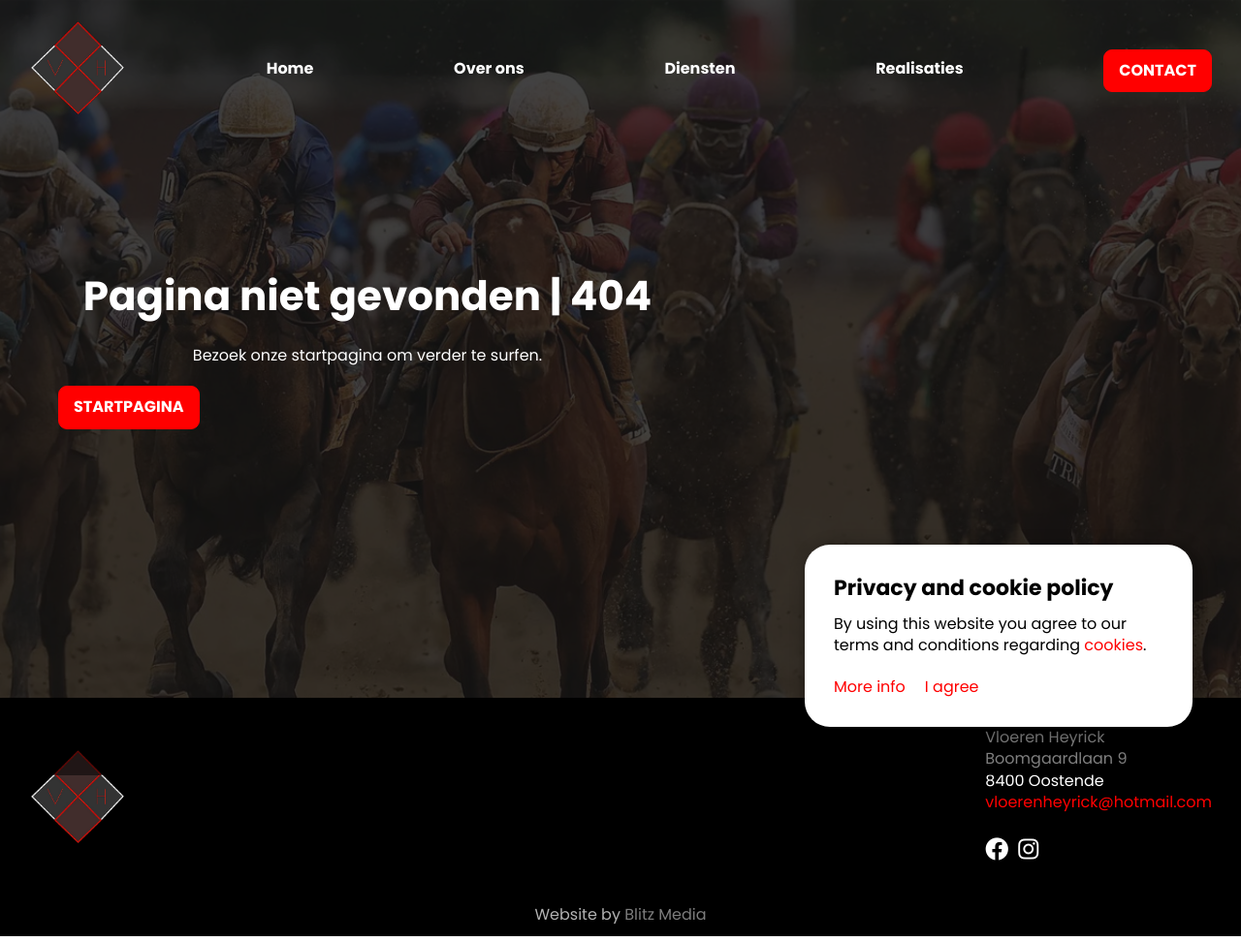
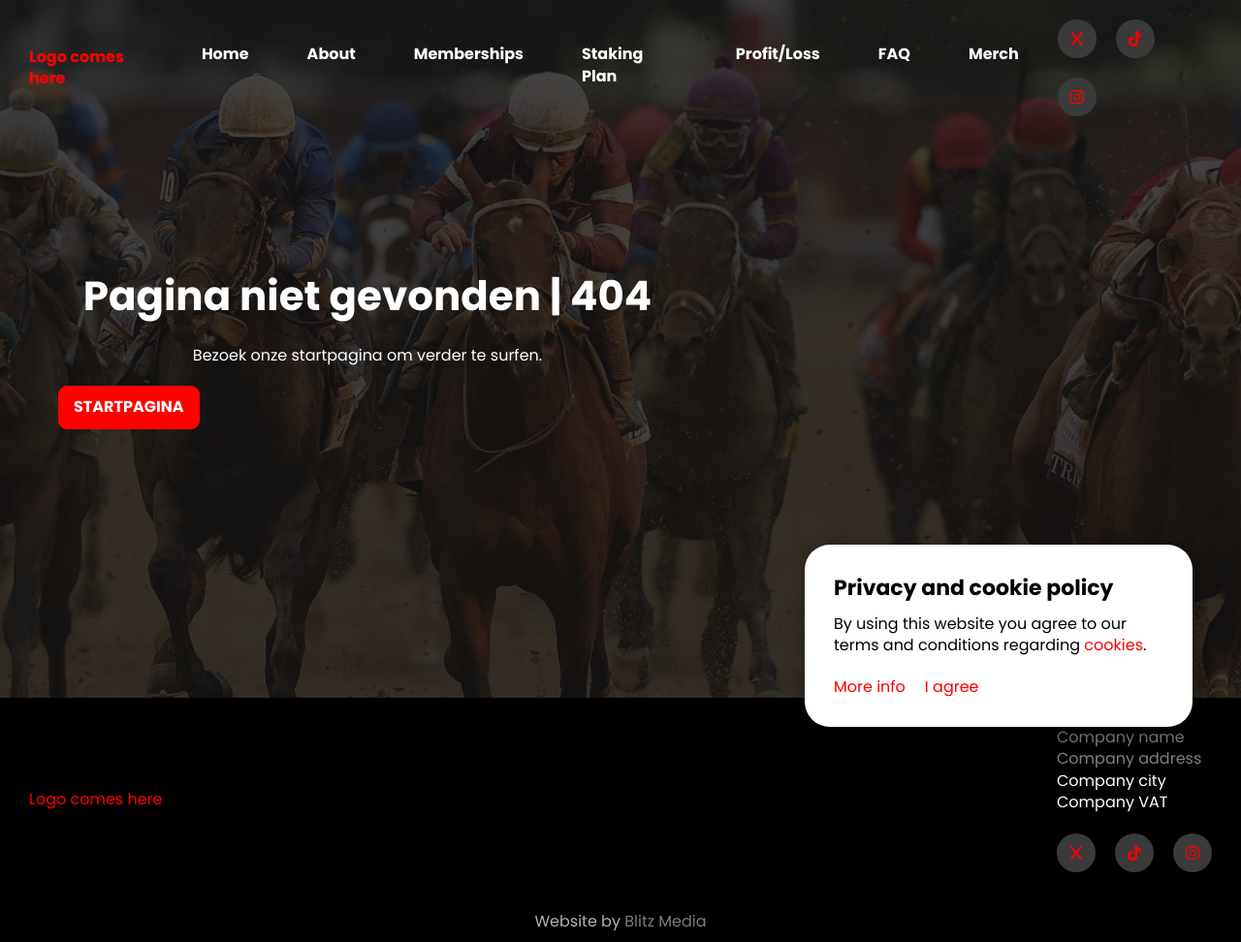
Before and after one commit to K1NGAARON/psa-website, a plain HTML site: page 404.html in a window 1280 px wide. Shown: the whole page at 97% size. Drawn offline with nearby package versions, Linux system fonts and the light colour scheme; files whose address does not match are found by name.

Commit message:
added gtm

```diff
--- a/404.html
+++ b/404.html
@@ -22,33 +22,64 @@
     <meta name="msapplication-TileColor" content="#da532c">
     <meta name="theme-color" content="#ffffff">
 
-
+    <!-- Google Tag Manager -->
+    <script>(function(w,d,s,l,i){w[l]=w[l]||[];w[l].push({'gtm.start':
+    new Date().getTime(),event:'gtm.js'});var f=d.getElementsByTagName(s)[0],
+    j=d.createElement(s),dl=l!='dataLayer'?'&l='+l:'';j.async=true;j.src=
+    'https://www.googletagmanager.com/gtm.js?id='+i+dl;f.parentNode.insertBefore(j,f);
+    })(window,document,'script','dataLayer','GTM-KDTLG5Z5');</script>
+    <!-- End Google Tag Manager -->
 </head>
 <body>
-
+    <!-- Google Tag Manager (noscript) -->
+    <noscript><iframe src="https://www.googletagmanager.com/ns.html?id=GTM-KDTLG5Z5"
+    height="0" width="0" style="display:none;visibility:hidden"></iframe></noscript>
+    <!-- End Google Tag Manager (noscript) -->
 
 <header>
     <div class="section header" id="header">
         <div class="row">
             <div class="container">
                 <a class="nav-logo" href="/">
-                    <img class="logo" src="/assets/logo/logo.png" alt="Logo">
+                    <!-- <img class="logo" src="/assets/logo/logo.png" alt="Logo"> -->
+                    Logo comes here
                 </a>
+
+                <nav class="navbar">
                     <a class="nav" href="/">
                         Home
                     </a>
-                <a class="nav" href="/#about">
-                    Over ons
+                    <a class="nav" href="/about/">
+                        About
                     </a>
-                <a class="nav" href="/#diensten">
-                    Diensten
+                    <a class="nav" href="/memberships/">
+                        Memberships
                     </a>
-                <a class="nav" href="/#realisaties">
-                    Realisaties
+                    <a class="nav" href="/staking-plan/">
+                        Staking Plan
                     </a>
-                <a class="btn" href="/contact">
-                    Contact
+                    <a class="nav" href="/profit-loss/">
+                        Profit/Loss
                     </a>
+                    <a class="nav" href="/faq/">
+                        FAQ
+                    </a>
+                    <a class="nav" target="_blank" href="https://psa.shop.teamsunday.com/">
+                        Merch
+                    </a>
+                </nav>
+
+                <div class="wrapper socials-wrapper">
+                    <a href="" target="_blank" class="icon social-icon">
+                        <i class="fa-brands fa-x"></i>
+                    </a>
+                    <a href="" target="_blank" class="icon social-icon">
+                        <i class="fa-brands fa-tiktok"></i>
+                    </a>
+                    <a href="" target="_blank" class="icon social-icon">
+                        <i class="fa-brands fa-instagram"></i>
+                    </a>
+                </div>
             </div>
         </div>
 
@@ -69,17 +100,23 @@
                 <a class="nav" href="/">
                     Home
                 </a>
-                <a class="nav" href="/#about">
-                    Over ons
+                <a class="nav" href="/about/">
+                    About
                 </a>
-                <a class="nav" href="/#diensten">
-                    Diensten
+                <a class="nav" href="/memberships/">
+                    Memberships
                 </a>
-                <a class="nav" href="/#realisaties">
-                    Realisaties
+                <a class="nav" href="/staking-plan/">
+                    Staking Plan
                 </a>
-                <a class="btn" href="/contact">
-                    Contact
+                <a class="nav" href="/profit-loss/">
+                    Profit/Loss
+                </a>
+                <a class="nav" href="/faq/">
+                    FAQ
+                </a>
+                <a class="nav" target="_blank" href="https://psa.shop.teamsunday.com/">
+                    Merch
                 </a>
             </div>
         </div>
@@ -104,22 +141,28 @@
 <footer>
     <div class="section footer" id="footer">
         <div class="row">
-            <img class="logo" src="/assets/logo/logo.png" alt="Logo">
+            <!-- <img class="logo" src="/assets/logo/logo.png" alt="Logo"> -->
+            <a href="">
+                Logo comes here
+            </a>
             <div class="footer-container">
                 <p class="legal">
-                    Vloeren Heyrick
+                    Company name
                     <br>
-                    Boomgaardlaan 9
+                    Company address
                     <br>
-                    8400 Oostende
+                    Company city
                     <br>
-                    <a class="mail" href="mailto:vloerenheyrick@hotmail.com">vloerenheyrick@hotmail.com</a>
+                    Company VAT
                 </p>
-                <div class="socials">
-                    <a href="" target="_blank">
-                        <i class="fa-brands fa-facebook"></i>
+                <div class="wrapper socials-wrapper">
+                    <a href="" target="_blank" class="icon social-icon">
+                        <i class="fa-brands fa-x"></i>
                     </a>
-                    <a href="" target="_blank">
+                    <a href="" target="_blank" class="icon social-icon">
+                        <i class="fa-brands fa-tiktok"></i>
+                    </a>
+                    <a href="" target="_blank" class="icon social-icon">
                         <i class="fa-brands fa-instagram"></i>
                     </a>
                 </div>
```
Also changed, not shown: index.html (+37 -21 lines), about/index.html (added), faq/index.html (added), memberships/index.html (added), profit-loss/index.html (added), staking-plan/index.html (added). Lines whose indentation alone changed are shown as unchanged.
